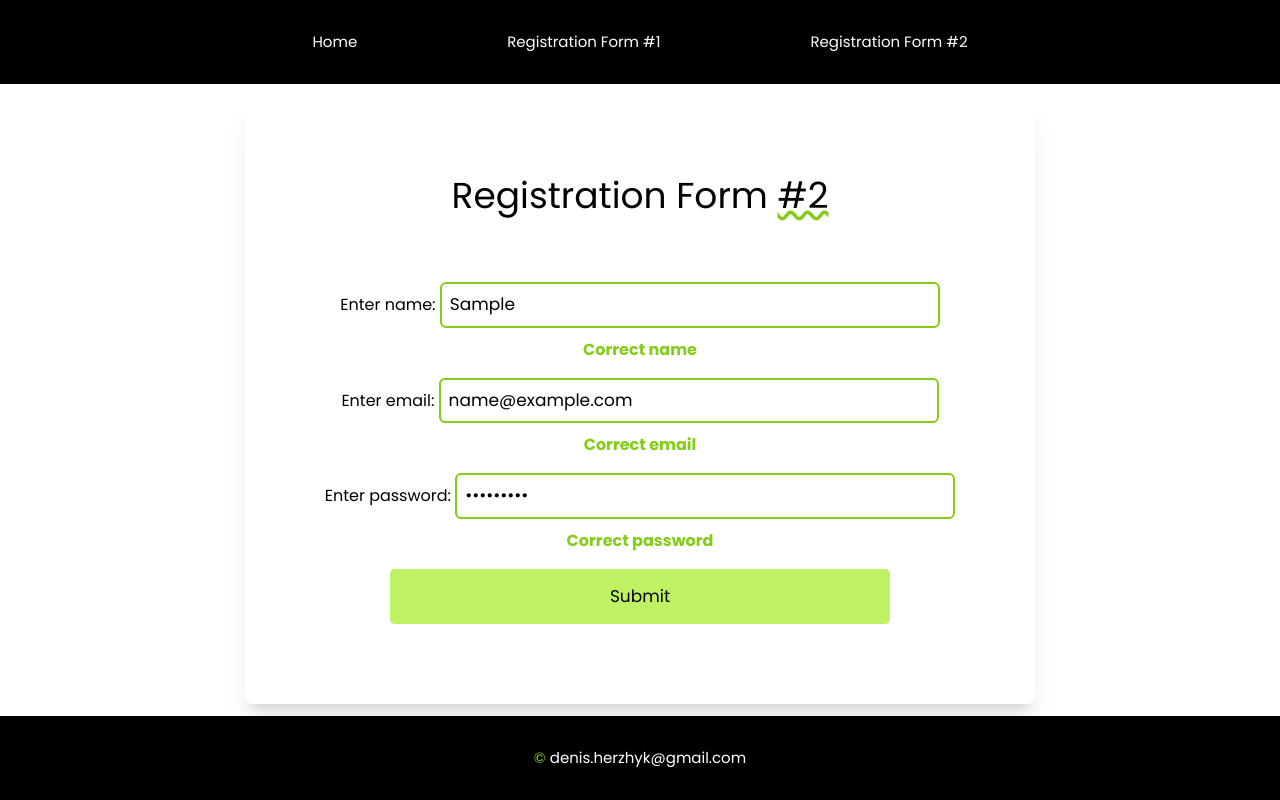
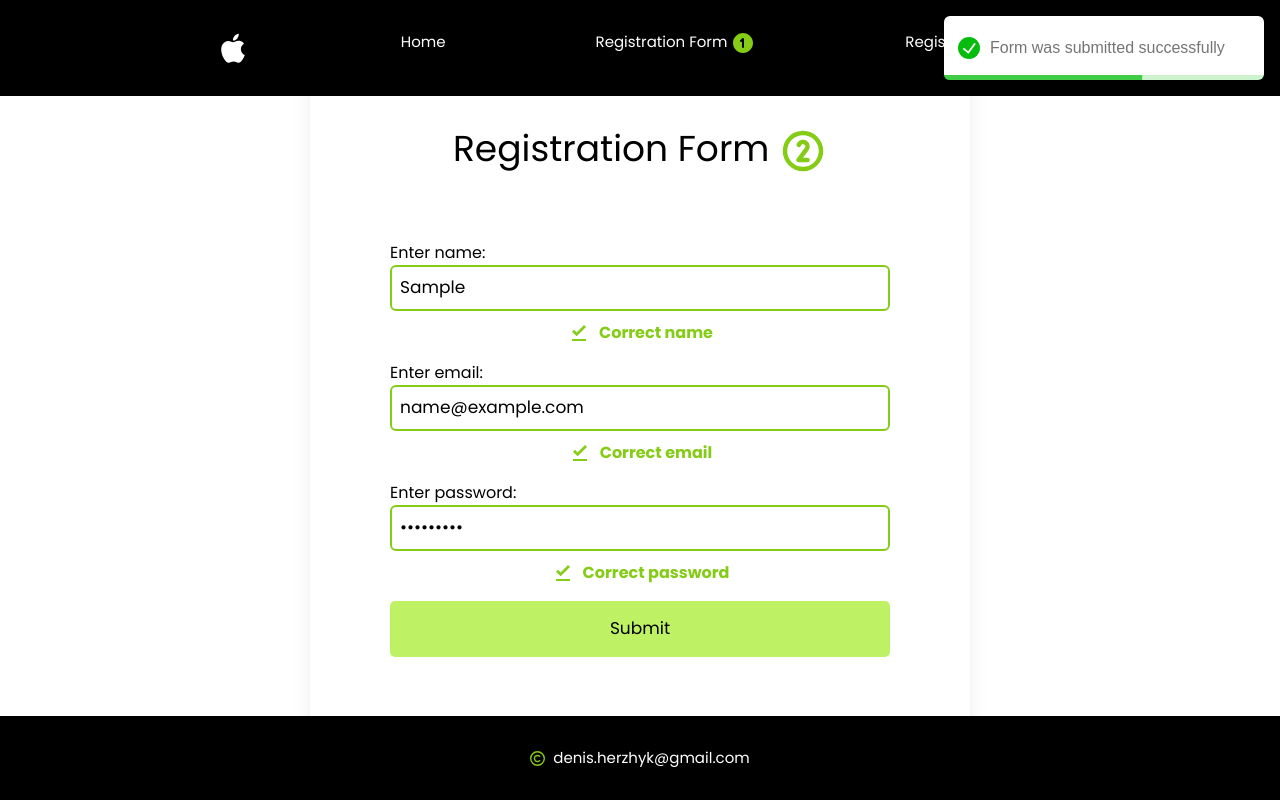
Before and after one commit to DenisHerzhyk/react-validation, a React (Vite) app: page /form2 in a window 1280 px wide. Both pictures are taken after typing "Sample", "name@example.com", "Sample123" into the empty fields and a click on the button "Submit". Built offline with nearby package versions, Linux system fonts and the light colour scheme.

Commit message:
Add icons, toastify, modal

```diff
--- a/package.json
+++ b/package.json
@@ -26,7 +26,10 @@
     "eslint-plugin-react-hooks": "^4.6.0",
     "eslint-plugin-react-refresh": "^0.4.5",
     "postcss": "^8.4.35",
+    "react-icons": "^5.5.0",
+    "react-modal": "^3.16.3",
     "react-router-dom": "^7.5.0",
+    "react-toastify": "^11.0.5",
     "tailwindcss": "^3.4.17",
     "vite": "^5.1.0"
   }
--- a/src/components/Footer.tsx
+++ b/src/components/Footer.tsx
@@ -1,11 +1,12 @@
 import React from 'react';
+import { FaRegCopyright } from "react-icons/fa6";
 
 const Footer = () => {
     return (
         <footer className='fixed bottom-0 left-0 right-0 z-50'>
             <ul
                 className='list-none flex gap-[150px] py-[30px] px-[0] m-[0] justify-center bg-black text-white'>
-                <li><a href="© denis.herzhyk@gmail.com"><span className='text-lime-500'>©</span> denis.herzhyk@gmail.com</a></li>
+                <li><a href="© denis.herzhyk@gmail.com"><FaRegCopyright className='text-lime-500 inline-block mr-2'/>denis.herzhyk@gmail.com</a></li>
             </ul>
         </footer>
     )
--- a/src/components/Header.tsx
+++ b/src/components/Header.tsx
@@ -1,14 +1,20 @@
 import React from 'react';
 import { Link } from 'react-router-dom';
+import { DiApple } from "react-icons/di";
+import { TbCircleNumber1Filled } from "react-icons/tb";
+import { TbCircleNumber2Filled } from "react-icons/tb";
+
+
 
 const Header = () => {
     return (
         <nav className='fixed top-0 left-0 right-0 z-50'>
             <ul
                 className='list-none flex gap-[150px] py-[30px] px-[0] m-[0] justify-center bg-black'>
+                <li><Link to="/"><DiApple className="text-4xl" /></Link></li>
                 <li><Link to="/">Home</Link></li>
-                <li><Link to="/form1">Registration Form #1</Link></li>
-                <li><Link to="/form2">Registration Form #2</Link></li>
+                <li><Link to="/form1">Registration Form <TbCircleNumber1Filled className="inline-block text-2xl text-lime-500" /></Link></li>
+                <li><Link to="/form2">Registration Form <TbCircleNumber2Filled className="inline-block text-2xl text-lime-500" /></Link></li>
             </ul>
         </nav>
     )
--- a/src/components/RegistrationForm.tsx
+++ b/src/components/RegistrationForm.tsx
@@ -1,6 +1,9 @@
 import React from 'react';
 import {Formik, Form, Field, ErrorMessage, FormikHelpers} from "formik";
 import {object, ObjectSchema, string} from 'yup';
+import { PiNumberCircleOneBold } from "react-icons/pi";
+import { MdError } from "react-icons/md";
+import { ToastContainer, toast } from 'react-toastify';
 
 const RegistrationForm = () => {
     const RegistrationScheme: ObjectSchema<any> = object().shape({
@@ -25,6 +28,12 @@ const RegistrationForm = () => {
                     : 'border-gray-300'
         }`
     }
+    const notifySubmit = () => {
+        toast.success("Form was submitted successfully");
+    }
+    const notifyError= () => {
+        toast.error("Form was not submitted, correct errors!");
+    }
     return (
         <>
             <Formik
@@ -32,13 +41,14 @@ const RegistrationForm = () => {
                 validationSchema={RegistrationScheme}
                 onSubmit={(values:{name: string, email: string, password: string}, {setSubmitting}: FormikHelpers<any>) => {
                     console.log(values);
+                    notifySubmit();
                     setSubmitting(false);
                 }}
             >
-                {({ isSubmitting}) => (
+                {({ isSubmitting, validateForm, submitForm}) => (
                     <div className="min-h-screen flex justify-center items-center">
                         <Form className="flex flex-col justify-center items-center gap-4 p-[80px] rounded-lg shadow-xl">
-                            <h1 className="text-4xl mb-[50px]">Registration Form <span className='underline decoration-wavy decoration-lime-500'>#1</span></h1>
+                            <h1 className="text-4xl mb-[50px]">Registration Form <PiNumberCircleOneBold className='inline-block text-lime-500 text-5xl' /></h1>
                             <div className="flex flex-col justify-center items-center gap-[10px]">
                                 <Field name="name">
                                     {props => (
@@ -55,7 +65,14 @@ const RegistrationForm = () => {
                                         />
                                     )}
                                 </Field>
-                                <ErrorMessage className="font-bold text-red-500" name="name" component="div" />
+                                <ErrorMessage className="font-bold text-red-500" name="name" component="div" >
+                                    {msg => (
+                                        <div className="font-bold text-red-500 flex items-center gap-2">
+                                        <MdError className="text-xl" />
+                                        {msg}
+                                      </div>
+                                    )}
+                                </ErrorMessage>
                             </div>
                             <div className="flex flex-col justify-center items-center gap-[10px]">
                                 <Field name="email">
@@ -74,7 +91,14 @@ const RegistrationForm = () => {
                                         />
                                     )}
                                 </Field>
-                                <ErrorMessage className="font-bold text-red-500" name="email" component="div" />
+                                <ErrorMessage className="font-bold text-red-500" name="email" component="div">
+                                    {msg => (
+                                        <div className="font-bold text-red-500 flex items-center gap-2">
+                                        <MdError className="text-xl" />
+                                        {msg}
+                                      </div>
+                                    )}
+                                </ErrorMessage>
                             </div>
                             <div className="flex flex-col justify-center items-center gap-[10px]">
                                 <Field name="password">
@@ -93,9 +117,23 @@ const RegistrationForm = () => {
                                         />
                                     )}
                                 </Field>
-                                <ErrorMessage className="font-bold text-red-500" name="password" component="div" />
+                                <ErrorMessage className="font-bold text-red-500" name="password" component="div">
+                                    {msg => (
+                                        <div className="font-bold text-red-500 flex items-center gap-2">
+                                        <MdError className="text-xl" />
+                                        {msg}
+                                      </div>
+                                    )}
+                                </ErrorMessage>
                             </div>
-                            <button className="inline-block transition ease-out bg-lime-300 hover:bg-lime-400 cursor-auto" type="submit" disabled={isSubmitting}>Submit</button>
+                            <button className="inline-block transition ease-out bg-lime-300 hover:bg-lime-400 cursor-auto" type="submit" disabled={isSubmitting}
+                            onClick={async() => {
+                                const errors = await validateForm();
+                                if (Object.keys(errors).length !== 0) {
+                                    notifyError();
+                                }
+                            }}>Submit</button>
+                            <ToastContainer />
                         </Form>
                     </div>
                 )}
--- a/src/components/RegistrationHookForm.tsx
+++ b/src/components/RegistrationHookForm.tsx
@@ -1,6 +1,9 @@
 import React from 'react';
 import {Control, useForm, useWatch} from 'react-hook-form';
-
+import { PiNumberCircleTwoBold } from "react-icons/pi";
+import { MdError } from "react-icons/md";
+import { MdFileDownloadDone } from "react-icons/md";
+import { ToastContainer, toast } from 'react-toastify';
 
 const watchValue = (control: Control, fieldName: string) => useWatch({control, name: fieldName, defaultValue: ""});
 
@@ -10,7 +13,13 @@ const RegistrationHookForm = () => {
     const emailValue = watchValue(control, 'email_N2');
     const passwordValue = watchValue(control, 'password_N2');
 
-    const onSubmit = (data: any) => console.log(data);
+    const onSubmit = (data: any) => {
+        console.log(data);
+        data ? notifySubmit() : notifyError();
+    }
+    const notifyError= () => {
+        toast.error("Form was not submitted, correct errors!");
+    }
     const checkValidField = (errors) => {
         return `w-[500px] p-2 rounded-md border-2
         ${
@@ -20,33 +29,37 @@ const RegistrationHookForm = () => {
             ? 'border-lime-500'
             : 'border-gray-300'}`
     }
+    const notifySubmit = () => {
+        toast.success("Form was submitted successfully");
+    }
     return (
         <>
             <div className="min-h-screen flex justify-center items-center">
-                <form className="flex flex-col justify-center items-center gap-4 p-[80px] rounded-lg shadow-xl" onSubmit={handleSubmit(onSubmit)}>
-                    <h1 className="text-4xl mb-[50px]">Registration Form <span className='underline decoration-wavy decoration-lime-500'>#2</span></h1>
+                <form className="flex flex-col justify-center items-center gap-4 p-[80px] rounded-lg shadow-xl" onSubmit={handleSubmit(onSubmit, notifyError)}>
+                    <h1 className="text-4xl mb-[50px]">Registration Form <PiNumberCircleTwoBold className='inline-block text-lime-500 text-5xl' /></h1>
                     <div className="flex flex-col justify-center items-center gap-[10px]">
-                        <div className="form__field">
+                        <div className="form__field flex flex-col">
                             <label htmlFor="name_N2">Enter name: </label>
                             <input className={checkValidField(errors.name_N2)} type="text" id="name_N2" placeholder="Enter name" {...register('name_N2',{required: "Name is required", minLength: {value: 2, message: "Name must be more than 2 characters"}, maxLength: {value: 50, message: "Name must not contain more than 50 characters"}})} autoComplete="name" />
                         </div>
-                        {errors.name_N2 ? <p className="font-bold text-red-500">{String(errors.name_N2.message)}</p> : nameValue && <p className='font-bold text-lime-500'>Correct name</p>}
+                        {errors.name_N2 ? <p className="font-bold text-red-500"><MdError className='inline-block mr-2 text-2xl' />{String(errors.name_N2.message)}</p> : nameValue && <p className='font-bold text-lime-500'><MdFileDownloadDone className="inline-block mr-2 text-2xl"/>Correct name</p>}
                     </div>
                     <div className="flex flex-col justify-center items-center gap-[10px]">
-                        <div className="form__field">
+                        <div className="form__field flex flex-col">
                             <label htmlFor="email_N2">Enter email: </label>
                             <input className={checkValidField(errors.email_N2)} type="text" id="email_N2" placeholder="Enter email" {...register('email_N2',{required: "Email is required", pattern: {value: /^[^\s@]+@[^\s@]+\.com$/i, message: "Email must contain @ sign and .com at the end"}})} autoComplete="email" />
                         </div>
-                        {errors.email_N2 ? <p className="font-bold text-red-500">{String(errors.email_N2.message)}</p> : emailValue && <p className='font-bold text-lime-500'>Correct email</p>}
+                        {errors.email_N2 ? <p className="font-bold text-red-500"><MdError className='inline-block mr-2 text-2xl' />{String(errors.email_N2.message)}</p> : emailValue && <p className='font-bold text-lime-500'><MdFileDownloadDone className="inline-block mr-2 text-2xl"/>Correct email</p>}
                     </div>
                     <div className="flex flex-col justify-center items-center gap-[10px]">
-                        <div className="form__field">
+                        <div className="form__field flex flex-col">
                             <label htmlFor="password_N2">Enter password: </label>
                             <input className={checkValidField(errors.password_N2)}type="password" id="password_N2" placeholder="Enter password" {...register('password_N2',{ required: "Password is required", minLength: {value: 2, message:"Password must be more than 2 characters"}})} autoComplete="current-password" />
                         </div>
-                        {errors.password_N2 ? <p className="font-bold text-red-500">{String(errors.password_N2.message)}</p> : passwordValue && <p className='font-bold text-lime-500'>Correct password</p>}
+                        {errors.password_N2 ? <p className="font-bold text-red-500"><MdError className='inline-block mr-2 text-2xl' />{String(errors.password_N2.message)}</p> : passwordValue && <p className='font-bold text-lime-500'><MdFileDownloadDone className="inline-block mr-2 text-2xl"/>Correct password</p>}
                     </div>
                     <button className="inline-block transition ease-out bg-lime-300 hover:bg-lime-400 cursor-auto" type="submit">Submit</button>
+                    <ToastContainer />
                 </form>
             </div>
         </>
```
Also changed, not shown: src/components/Home.tsx (+38 -1 lines), 2 other files (tests, documents, lock files or other folders).
